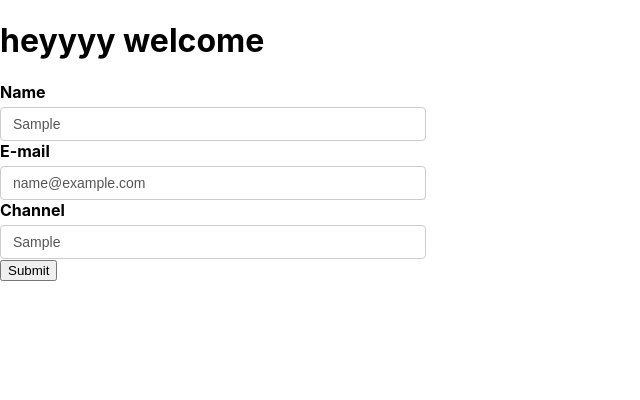
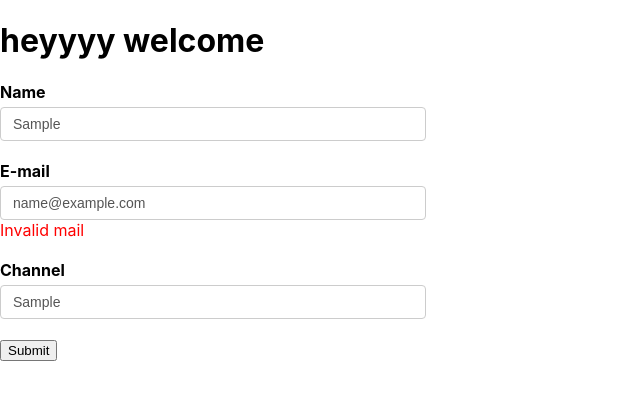
Before and after one commit to SaxenaVaibhav80/learning-Formik-liberary-in-react, a React (Create React App) app in the folder formik/: page / in a window 1280 px wide. Both pictures are taken after typing "Sample", "name@example.com", "Sample" into the empty fields and a click on the button "Submit". Shown: the top 400 px of the page, without its empty margins (0-640 px from the left). Built offline with nearby package versions, Linux system fonts and the light colour scheme.

Commit message:
error controling in form

```diff
--- a/formik/src/components/Form.jsx
+++ b/formik/src/components/Form.jsx
@@ -1,6 +1,5 @@
 
 import {useFormik} from 'formik'
-
 
 function Form()
 {
@@ -14,20 +13,52 @@ function Form()
         onSubmit: values=>
             {
                 console.log(values)//on submit the form the data or values will be stored by or return by onSubmit which can be extract by call back fun
+            },
+        validate:values=>
+            {
+                let error={}
+
+                 if(!values.name)
+                    {
+                        error.name="Name field is required"
+                    }
+                if(!values.email)
+                    {
+                        error.email="Email is required"
+                    }else if(!/^[A-Z0-9._%+-]+@[A-Z0-9.-]+\.[A-Z]{2,4}$/.test(values.email)){
+                        error.email="Invalid mail"
+                    }
+                if(!values.channel)
+                    {
+                        error.channel="channel is required"
+                    }
+
+                return error
             }
     })
     console.log(formik.values)// you can access those object passed in the useFormik by writing formik.values
+    console.log(formik.errors)
     return(
         <>
            <form onSubmit={formik.handleSubmit}>
+
+               <div className='form-control'>
                  <label htmlFor="myName">Name</label>
                  <input name="name" id="myName" type="text" onChange={formik.handleChange} value={formik.values.name}/>
+                 {formik.errors.name?  <div className='error'>{formik.errors.name}</div>:null}
+               </div>
 
+               <div className='form-control'>
                  <label htmlFor="myEmail">E-mail</label>
                  <input name="email" id="myEmail" type="email" onChange={formik.handleChange} value={formik.values.email}/>
+                 {formik.errors.email?  <div className='error'>{formik.errors.email}</div>:null}
+               </div>
 
+               <div className='form-control'>
                  <label htmlFor="myCh">Channel</label>
                  <input name="channel" id="myCh" type="text"onChange={formik.handleChange} value={formik.values.channel}/>
+                 {formik.errors.channel?  <div className='error'>{formik.errors.channel}</div>:null}
+               </div>
 
                <button type="submit">Submit</button>
            </form>
```
Lines whose indentation alone changed are shown as unchanged.
